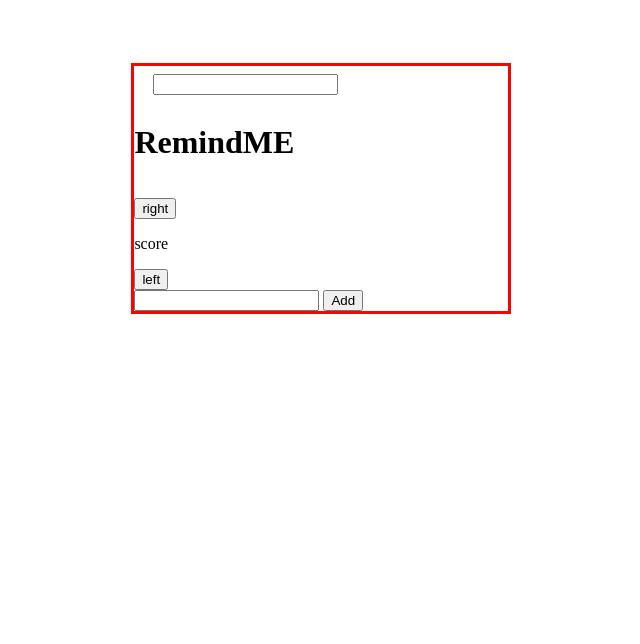
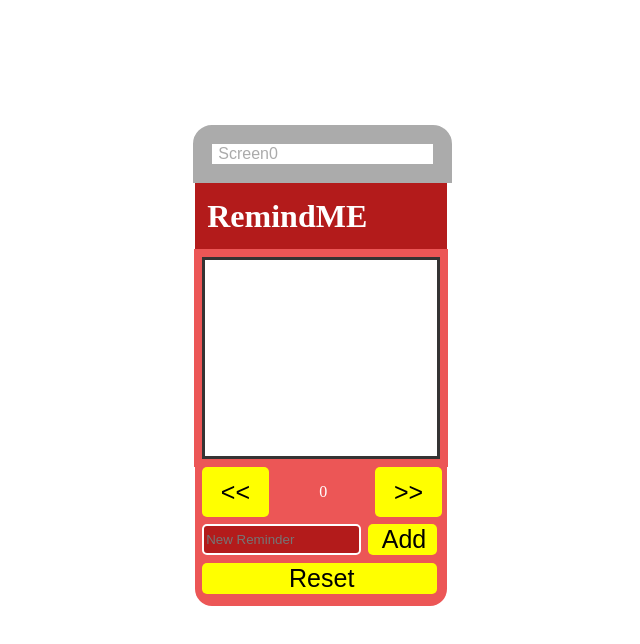
Before and after one commit to victoriag2797/reminder-app, a plain HTML site: page index.html in a window 1280 px wide. Shown: the whole page, without its empty margins (319-959 px from the left). Drawn offline with Linux system fonts and the light colour scheme.

Commit message:
css commit

```diff
--- a/index.html
+++ b/index.html
@@ -8,20 +8,30 @@
 </head>
 <body>
     <div class="wholething">
-        <div class="searchbox"><input type="search" id="site-search" name="Search" /></div>
+        <div class="dropdown">
+            <button class="dropbtn">Screen0</button>
+        </div>
         <div class="headerbox"><h1>RemindME</h1></div>
-        <div class="outputbox"><p></p></div>
-        <div class="buttonbox">
-            <button>right</button>
-        </div>
-        <p>score</p>
-        <div class="buttonbox">
-            <button>left</button>
+        <div class="outputbox" id="outputbox"><p></p></div>
+        <div class="thirdline">
+            <div class="buttonbox1">
+                <button><<</button>
+            </div>
+            <div class ="score" id="score"><p>0</p></div>
+            <div class="buttonbox2">
+                <button>>></button>
+            </div>
         </div>
         <div class="last">
-            <input type="text" id="username" name="username" minlength="3" maxlength="20" required>
-            <button>Add</button>
+            <input type="text" id="inputField" name="username" minlength="3" maxlength="20" required placeholder="New Reminder">
+            <div class="lastButton">
+                <button id="addButton">Add</button>
+            </div>
+        </div>
+        <div class ="resetButton">
+            <button id="resetButton">Reset</button>
         </div>
     </div>
+    <script src="script.js"></script>
 </body>
 </html>
--- a/script.js
+++ b/script.js
@@ -0,0 +1,11 @@
+document.addEventListener("DOMContentLoaded", function() {
+    let addButton = document.getElementById("addButton");
+    let inputField = document.getElementById("inputField");
+    let outputbox = document.getElementById("outputbox");
+    let score = 0;
+
+    addButton.addEventListener("click", function() {
+        let inputValue = inputField.value;
+        outputbox.innerText = inputValue;
+    });
+});
--- a/style.css
+++ b/style.css
@@ -1,20 +1,132 @@
 .wholething {
     display: flex;
-    border: red solid 3px;
     flex-direction: column;
-    margin-left: 35%;
-    margin-right: 35%;
-    margin-top: 5%;
+    margin-left: 40%;
+    margin-right: 40%;
+    margin-top: 10%;
+    background-color: rgb(236, 86, 86);
+    border-radius: 17px 17px 17px 17px;
 }
 
 body{
     justify-content: center;
 }
 
-.searchbox{
+.outputbox{
     display: flex;
+    margin-left: 3%;
+    margin-right: 3%;
+    margin-bottom: 3%;
+    padding-bottom: 30%;
+    padding-top: 35%;
+    border: rgb(52, 51, 51) solid 3px;
+    outline: rgb(236, 86, 86) solid 8px;
+    margin-top: 0%;
+    background-color: white;
+}
+
+.dropbtn {
+    background-color: #ffffff;
+    color: rgb(171, 171, 171);
+    padding-right: 61.5%;
+    margin-left: 7%;
+    margin-right: 7%;
+    margin-top: 7%;
+    font-size: 16px;
+    border: none;
+    outline: rgb(171, 171, 171) solid 19px;
+    border-radius: 0.02px 0.02px 0px 0px;
+}
+
+.dropdown {
+    position: relative;
+    display: inline-block;
+}
+
+.headerbox{
+    display: flex;
+    background-color: rgb(179, 27, 27);
+    color: white;
     padding-left: 5%;
+    padding-top: 5%;
+    margin-bottom: 0%;
+}
+
+.thirdline{
+    display: flex;
+    flex-direction: row;
+}
+
+button{
+    background-color: yellow;
+    border: none;
+    font-size: 25px;
+}
+
+.buttonbox1{
+    background-color: yellow;
     padding-right: 5%;
-    padding-bottom: 2%;
-    padding-top: 2%;
+    padding-left: 5%;
+    padding-top: 4%;
+    padding-bottom: 0%;
+    margin-left: 3%;
+    margin-right: 3%;
+    border-radius: 5px;
 }
+
+.buttonbox2{
+    background-color: yellow;
+    padding-right: 5%;
+    padding-left: 5%;
+    padding-top: 4%;
+    padding-bottom: 0%;
+    margin-right: 5%;
+    border-radius: 5px;
+}
+
+.lastButton{
+    background-color: yellow;
+    padding-right: 2%;
+    padding-left: 3%;
+    margin-left: 3%;
+    margin-right: 4%;
+    border-radius: 5px;
+}
+
+input{
+    display: flex;
+    width: 80%;
+    background-color: rgb(179, 27, 27);
+    color: rgb(255, 255, 255);
+    border-radius: 5px;
+    border:  white solid 2px;
+    margin-left: 3%;
+}
+
+.last{
+    display: flex;
+    flex-direction: row;
+    margin-top: 3%;
+    margin-bottom: 3%;
+}
+
+.score{
+    display: flex;
+    background-color: rgb(236, 86, 86);
+    padding-left: 17%;
+    padding-right: 19%;
+    color: white;
+
+}
+
+.resetButton{
+    background-color: yellow;
+    padding-right: 2%;
+    padding-left: 3%;
+    margin-left: 3%;
+    margin-right: 4%;
+    border-radius: 5px;
+    justify-content: center;
+    padding-left: 32%;
+    margin-bottom: 5%;
+}
```
